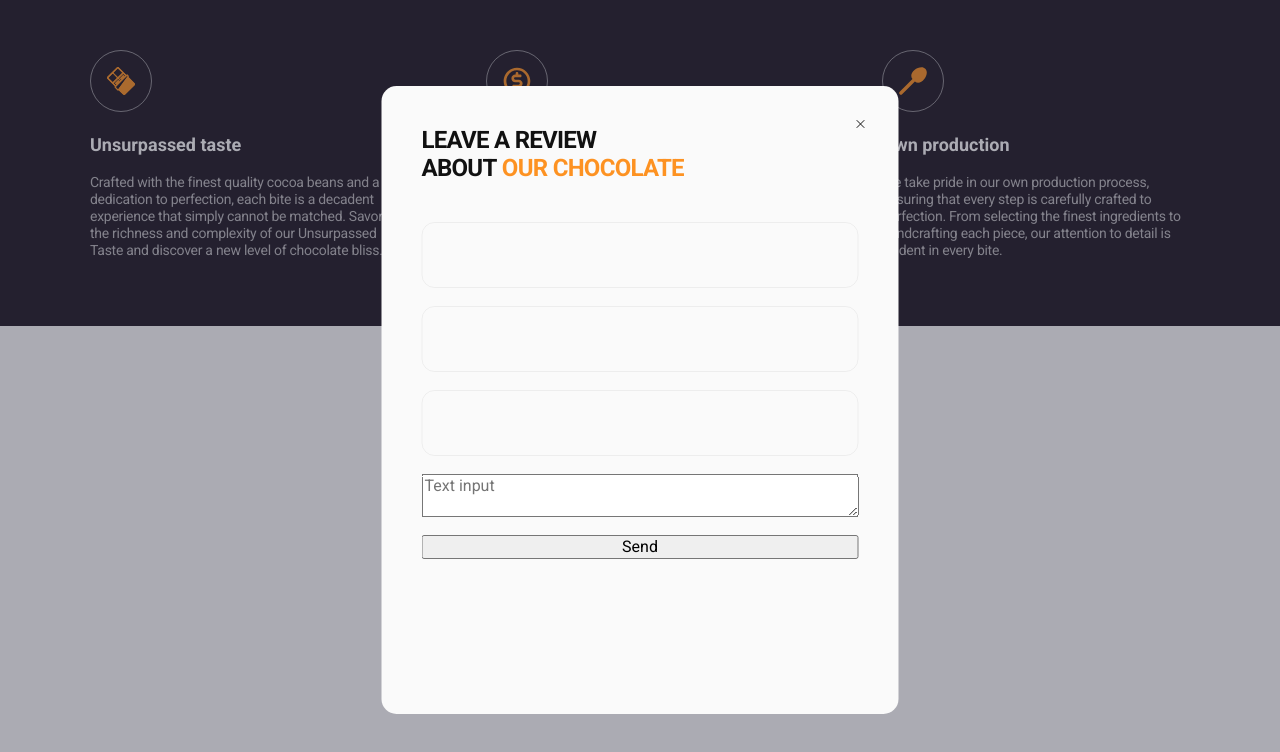
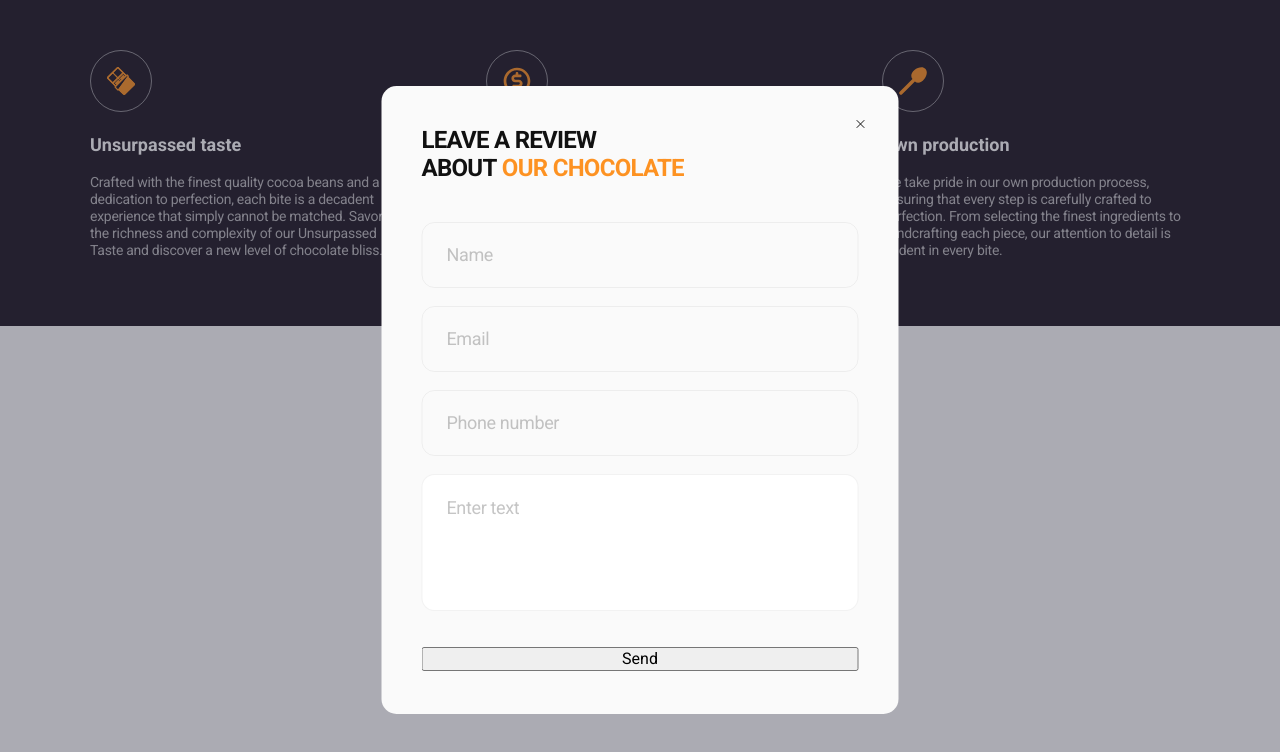
Before and after one commit to Vera-Smulskaya/tetris_game, a plain HTML site: page index.html in a window 1280 px wide. Drawn offline with nearby package versions, Linux system fonts and the light colour scheme.

Commit message:
add atiles for textarea and placeholders for inputs

```diff
--- a/css/styles.css
+++ b/css/styles.css
@@ -339,8 +339,55 @@ img {
   height: 66px;
   border: 1.5px solid rgba(17, 17, 17, 0.05);
   border-radius: 13px;
-  padding-left: 22px 24px;
+  padding: 22px 24px;
   background-color: transparent;
   outline: transparent;
   transition: border-color var(--transition-duration-and-func);
 }
+
+.review-form__input:focus {
+  outline: none;
+  border-color: var(--c-accent);
+}
+
+.review-form__input::placeholder {
+  font-style: normal;
+  font-weight: 400;
+  font-size: 18px;
+  line-height: 22px;
+  letter-spacing: -0.02em;
+  color: rgba(64, 64, 64, 0.3);
+}
+
+.review-form__message {
+  display: block;
+  width: 100%;
+  height: 137px;
+  padding: 22px 24px;
+  font-style: normal;
+  font-weight: 400;
+  font-size: 18px;
+  line-height: 22px;
+  letter-spacing: -0.02em;
+  color: rgba(64, 64, 64, 0.3);
+  border: 1.5px solid rgba(17, 17, 17, 0.05);
+  border-radius: 13px;
+  margin-bottom: 18px;
+  outline: transparent;
+  resize: none;
+  transition: var(--transition-brd);
+}
+
+.review-form__message:focus {
+  outline: none;
+  border-color: var(--c-accent);
+}
+
+.review-form__message::placeholder {
+  font-style: normal;
+  font-weight: 400;
+  font-size: 18px;
+  line-height: 22px;
+  letter-spacing: -0.02em;
+  color: rgba(64, 64, 64, 0.3);
+}
--- a/index.html
+++ b/index.html
@@ -74,12 +74,13 @@
       <h2 class="review-modal__title">LEAVE A REVIEW ABOUT<span class="review-modal__title_orange">&nbsp;OUR
           CHOCOLATE</span></h2>
       <form class="review-modal__form review-form">
-        <input type="text" id="user-name-review" name="user-name-review" class="review-form__input">
-        <input type="email" id="user-email-review" name="user-email-review" class="review-form__input">
+        <input type="text" id="user-name-review" name="user-name-review" class="review-form__input" placeholder="Name">
+        <input type="email" id="user-email-review" name="user-email-review" class="review-form__input"
+          placeholder="Email">
         <input type="tel" id="user-phone-review" name="user-phone-review"
-          class="review-form__input review-form__input_phone">
+          class="review-form__input review-form__input_phone" placeholder="Phone number">
         <textarea name="user-comment-review" id="user-comment-review" class="review-form__message"
-          placeholder="Text input"></textarea>
+          placeholder="Enter text"></textarea>
         <button type="submit" class="review-form__submit">Send</button>
       </form>
     </div>
```
